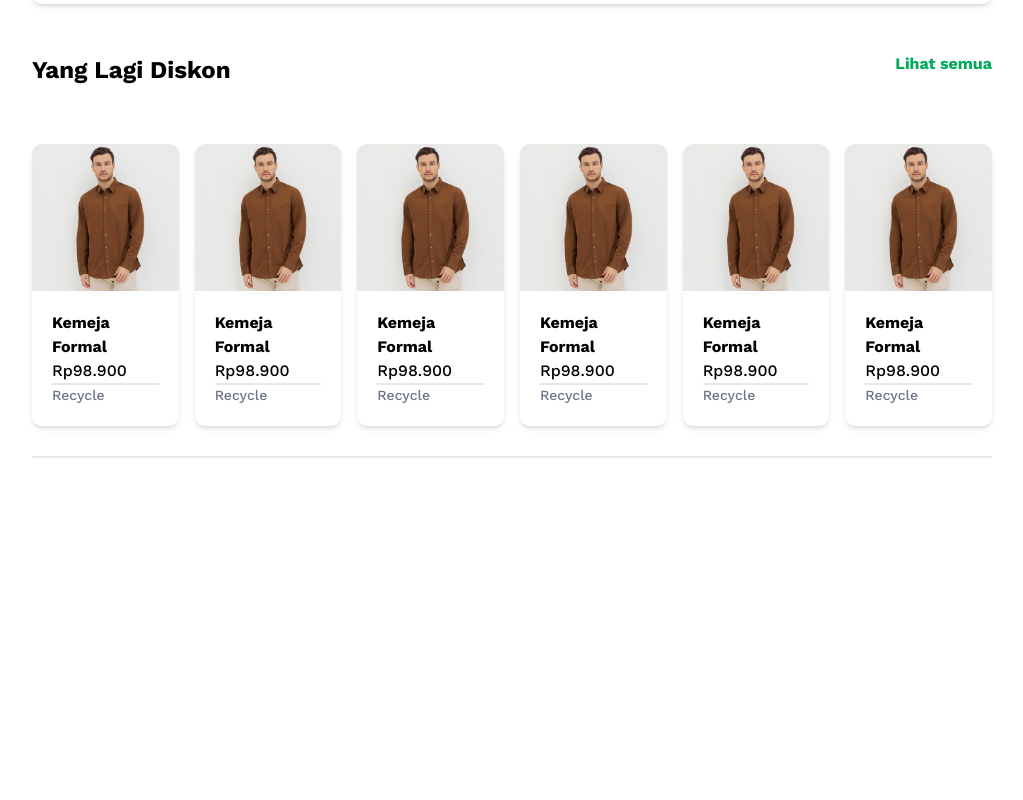
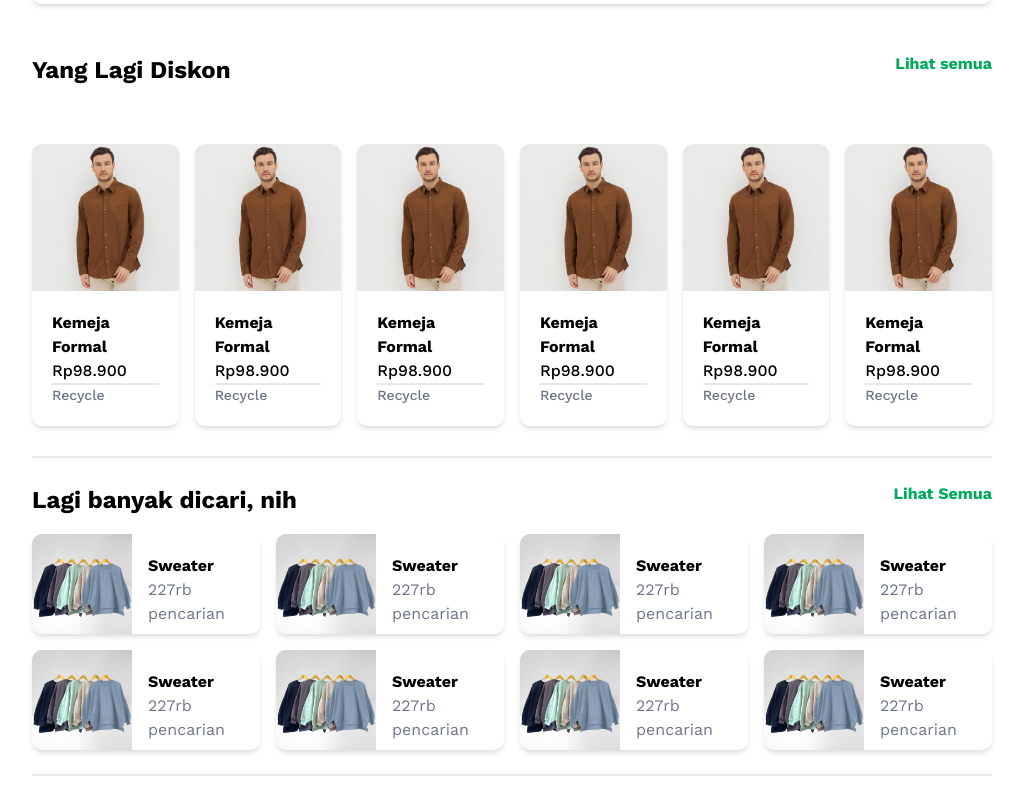
Before and after one commit to naufalnrsmitter20/wastain-next, a Next.js app: page /homepage in a window 1280 px wide. Shown: the part 910-1710 px from the top of the page, without its empty margins (128-1151 px from the left). Before the commit the page ends 1392 px from the top, so only its background shows below. Built offline with nearby package versions, Linux system fonts and the light colour scheme; no server answers.

Commit message:
ketinggalan

```diff
--- a/src/app/(user)/homepage/page.tsx
+++ b/src/app/(user)/homepage/page.tsx
@@ -2,6 +2,7 @@ import React from "react";
 import Jumbotron from "./../Components/Jumbotron";
 import Kategori from "./../Components/Kategori";
 import Diskon from "./../Components/Diskon";
+import BanyakDicari from "../Components/banyakDicari";
 
 export default function homepage() {
   return (
@@ -9,6 +10,7 @@ export default function homepage() {
       <Jumbotron />
       <Kategori />
       <Diskon />
+      <BanyakDicari />
     </div>
   );
 }
```
